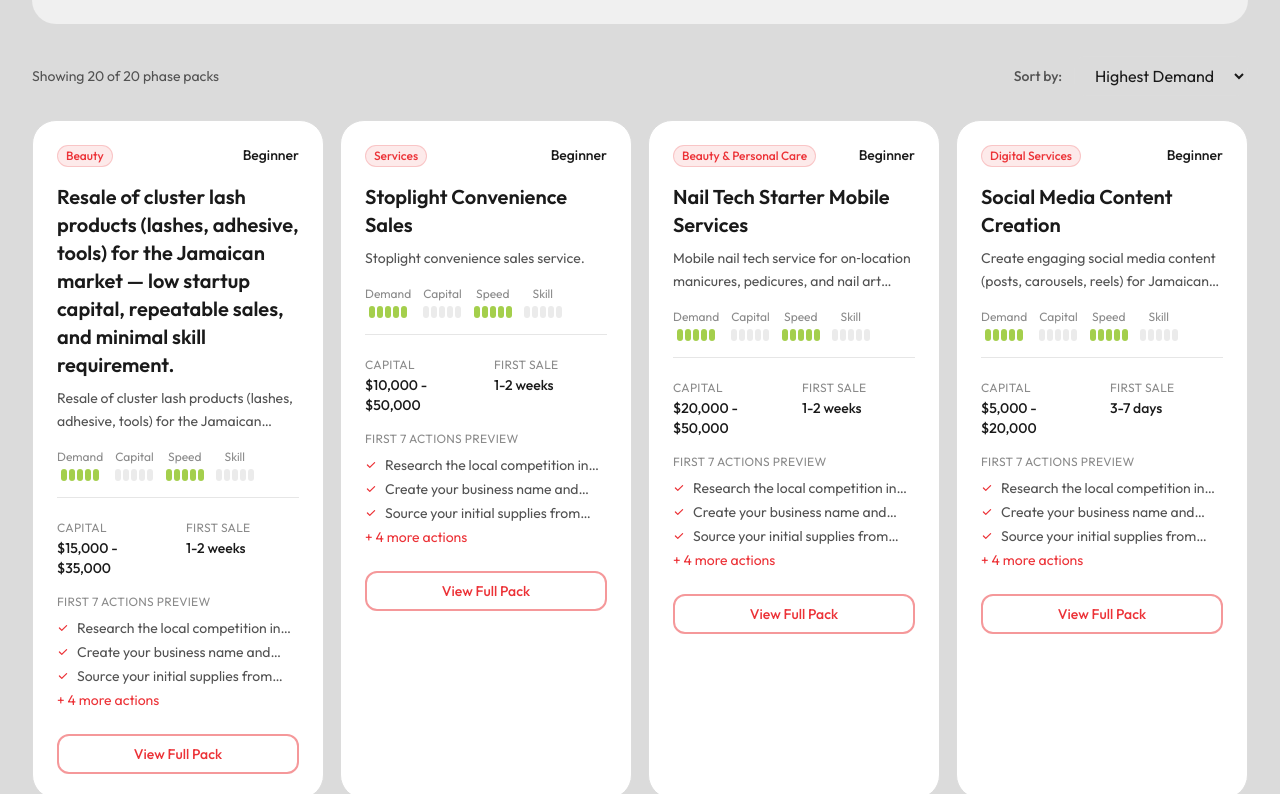
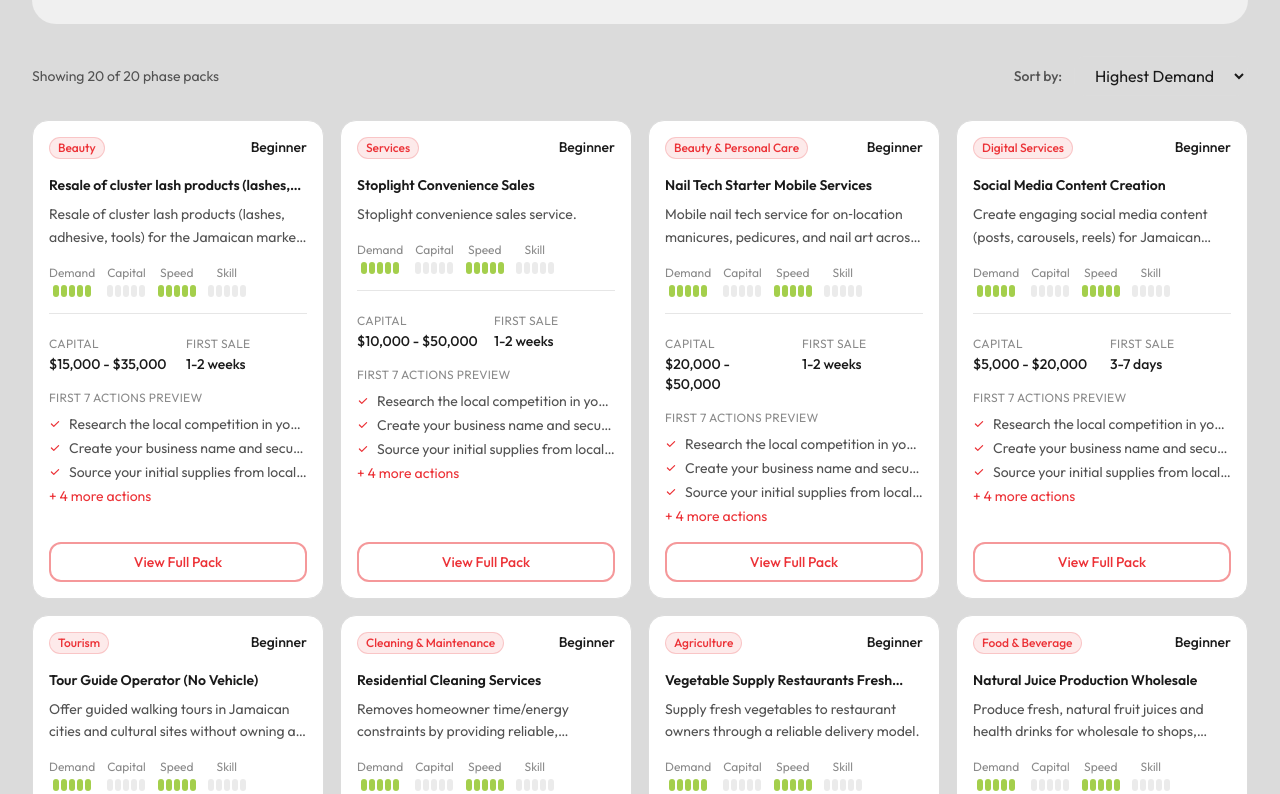
Before and after one commit to HammazoneRecords/Mindwaveja.com, a Next.js app: page /phase-packs in a window 1280 px wide. Shown: the part 886-1680 px from the top of the page. Built offline with nearby package versions, Linux system fonts and the light colour scheme; no server answers; a web font is replaced by a local one.

Commit message:
fix: equal card heights, line-clamp titles across phase packs, marketplace, projects, ADTL

```diff
--- a/app/marketplace/artist-digital-territory-license/page.tsx
+++ b/app/marketplace/artist-digital-territory-license/page.tsx
@@ -117,13 +117,13 @@ export default function ArtistDigitalTerritoryPage() {
                   background: WAVE_LABELS[a.wave].bg,
                   border: `1px solid ${WAVE_LABELS[a.wave].color}40`,
                   borderLeft: `3px solid ${WAVE_LABELS[a.wave].color}`,
-                  borderRadius: 12, padding: '18px 20px',
-                  display: 'flex', flexDirection: 'column', gap: 8,
+                  borderRadius: 12, padding: '14px 16px',
+                  display: 'flex', flexDirection: 'column', gap: 6, height: '100%',
                 }}
               >
                 <div style={{ display: 'flex', justifyContent: 'space-between', alignItems: 'flex-start', gap: 8 }}>
                   <div>
-                    <p style={{ fontWeight: 800, fontSize: 15, marginBottom: 2 }}>{a.artist}</p>
+                    <p style={{ fontWeight: 800, fontSize: 13, marginBottom: 2, whiteSpace: 'nowrap', overflow: 'hidden', textOverflow: 'ellipsis', maxWidth: 120 }}>{a.artist}</p>
                     <p style={{ fontSize: 11, color: 'var(--color-text-secondary, #888)', fontWeight: 600 }}>{a.genre}</p>
                   </div>
                   <span style={{
@@ -146,7 +146,7 @@ export default function ArtistDigitalTerritoryPage() {
                 </code>
 
                 {a.notes && (
-                  <p style={{ fontSize: 12, color: 'var(--color-text-tertiary, #666)', lineHeight: 1.5, marginTop: 2 }}>
+                  <p style={{ fontSize: 11, color: 'var(--color-text-tertiary, #666)', lineHeight: 1.4, marginTop: 2, display: '-webkit-box', WebkitLineClamp: 2, WebkitBoxOrient: 'vertical', overflow: 'hidden' }}>
                     {a.notes}
                   </p>
                 )}
--- a/components/PackCard.tsx
+++ b/components/PackCard.tsx
@@ -47,7 +47,7 @@ export function PackCard({ pack, index = 0 }: PackCardProps) {
       initial={{ opacity: 0, y: 20 }}
       animate={{ opacity: 1, y: 0 }}
       transition={{ duration: 0.4, delay: index * 0.1 }}
-      className="group relative rounded-3xl p-6 transition-all duration-300"
+      className="group relative rounded-2xl p-4 transition-all duration-300 flex flex-col h-full"
       style={{
         backgroundColor: 'rgb(var(--color-bg-elevated))',
         border: '1px solid rgb(var(--color-border-primary))',
@@ -62,7 +62,7 @@ export function PackCard({ pack, index = 0 }: PackCardProps) {
       </div>
 
       {/* Title */}
-      <h3 className="text-xl font-semibold mb-2 transition-colors" style={{ color: 'rgb(var(--color-text-primary))' }}>
+      <h3 className="text-sm font-semibold mb-2 line-clamp-1 transition-colors" style={{ color: 'rgb(var(--color-text-primary))' }}>
         {pack.name}
       </h3>
 
@@ -99,7 +99,7 @@ export function PackCard({ pack, index = 0 }: PackCardProps) {
       </div>
 
       {/* First 7 Actions Teaser */}
-      <div className="mb-6">
+      <div className="mb-4 flex-1">
         <span className="text-xs uppercase tracking-wide mb-2 block" style={{ color: 'rgb(var(--color-text-tertiary))' }}>
           First 7 Actions Preview
         </span>
@@ -121,7 +121,7 @@ export function PackCard({ pack, index = 0 }: PackCardProps) {
       {/* CTA */}
       <Link
         href={`/phase-packs/${pack.slug}`}
-        className="block"
+        className="block mt-auto"
       >
         <Button variant="outline" className="w-full" size="sm">
           View Full Pack
--- a/components/ProductCard.tsx
+++ b/components/ProductCard.tsx
@@ -29,7 +29,7 @@ export function ProductCard({ product, index = 0 }: ProductCardProps) {
       initial={{ opacity: 0, y: 20 }}
       animate={{ opacity: 1, y: 0 }}
       transition={{ duration: 0.4, delay: index * 0.1 }}
-      className="group relative rounded-2xl p-4 transition-all duration-300 flex flex-col"
+      className="group relative rounded-2xl p-4 transition-all duration-300 flex flex-col h-full"
       style={{
         backgroundColor: 'rgb(var(--color-bg-elevated))',
         border: '1px solid rgb(var(--color-border-primary))',
@@ -57,7 +57,7 @@ export function ProductCard({ product, index = 0 }: ProductCardProps) {
       </div>
 
       {/* Title */}
-      <h3 className="text-sm font-semibold mb-1.5 transition-colors" style={{ color: 'rgb(var(--color-text-primary))' }}>
+      <h3 className="text-sm font-semibold mb-1.5 line-clamp-1 transition-colors" style={{ color: 'rgb(var(--color-text-primary))' }}>
         {product.name}
       </h3>
 
--- a/components/projects/ProjectsGrid.tsx
+++ b/components/projects/ProjectsGrid.tsx
@@ -75,7 +75,7 @@ export function ProjectsGrid() {
   const ProjectCard = ({ project }: { project: Project }) => (
     <motion.div
       variants={itemVariants}
-      className={`group relative elevation-2 rounded-2xl p-4 transition-all duration-300 border ${
+      className={`group relative elevation-2 rounded-2xl p-4 transition-all duration-300 border flex flex-col h-full ${
         project.featured ? 'md:col-span-1 lg:col-span-1 ring-2' : ''
       }`}
       style={{
@@ -137,7 +137,7 @@ export function ProjectsGrid() {
 
       {/* Project Name */}
       <h3
-        className="text-base font-bold mb-1.5"
+        className="text-base font-bold mb-1.5 line-clamp-1"
         style={{
           color: 'rgb(var(--color-text-primary))',
         }}
@@ -229,7 +229,7 @@ export function ProjectsGrid() {
         href={project.link}
         target="_blank"
         rel="noopener noreferrer"
-        className="inline-flex items-center gap-2 px-4 py-2 rounded-lg font-semibold text-sm transition-all hover:gap-3"
+        className="mt-auto inline-flex items-center gap-2 px-4 py-2 rounded-lg font-semibold text-sm transition-all hover:gap-3"
         style={{
           backgroundColor: 'rgb(var(--color-brand-red))',
           color: '#ffffff',
```
